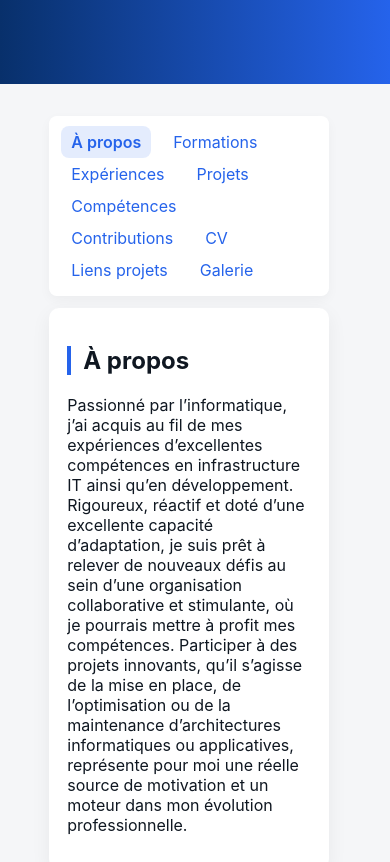
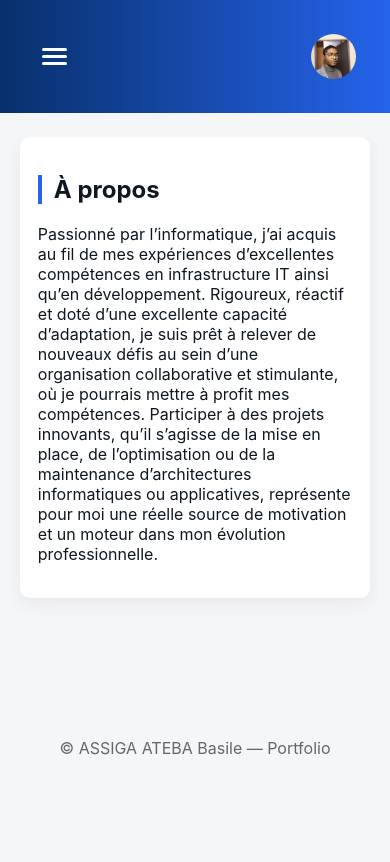
Before and after one commit to Karisma7/portofolio, an Angular app: page / in a window 390 px wide. Shown: the top 862 px of the page. Built offline with nearby package versions, Linux system fonts and the light colour scheme.

Commit message:
update responsivite

```diff
--- a/src/app/app.component.css
+++ b/src/app/app.component.css
@@ -1,5 +1,6 @@
 :root{--accent:#0b74de}
-.container{max-width:85%;margin:0 auto;padding:20px}
+/* Réduction des marges latérales et largeur max */
+.container{max-width:98vw;margin:0 auto;padding-left:8px;padding-right:8px;padding-top:20px;padding-bottom:20px}
 header{background:linear-gradient(90deg,#08306b,var(--accent));color:#fff;padding:22px}
 h2{border-left:4px solid var(--accent);padding-left:12px}
 .grid{display:grid;grid-template-columns:repeat(auto-fit,minmax(220px,1.5fr));gap:16px}
@@ -12,9 +13,9 @@ footer{padding:18px 0;text-align:center;color:#666}
 .content{flex:1}
 
 /* New three-column layout */
-.layout-grid{display:grid;grid-template-columns:260px 1.4fr;gap:24px;align-items:start; height:calc(100vh - 120px) /* hauteur augmentée : occupe quasiment toute la fenêtre jusqu'au pied */;}
+.layout-grid{display:grid;grid-template-columns:320px 2fr;gap:32px;align-items:start; height:calc(100vh - 120px) /* hauteur augmentée : occupe quasiment toute la fenêtre jusqu'au pied */;}
 .left-col{ height:100%; overflow:hidden }
-.center-col{ height:100%; overflow-y:auto; padding-right:12px }
+.center-col{ height:100%; overflow-y:auto; padding-right:12px; padding-bottom:60px }
 .top-rubriques{background:transparent;padding:8px 0;margin-bottom:12px}
 .top-rubriques{
   background:var(--card);
@@ -26,7 +27,7 @@ footer{padding:18px 0;text-align:center;color:#666}
   box-shadow:0 4px 12px rgba(2,6,23,0.04);
   border-radius:8px;
 }
-.top-rubriques ul{display:flex;gap:12px;list-style:none;padding:8px 12px;margin:0;align-items:center;flex-wrap:wrap}
+.top-rubriques ul{display:flex;gap:12px;list-style:none;padding:10px 12px;margin:0;align-items:center;flex-wrap:wrap}
 .top-rubriques li{margin:0}
 .top-rubriques a{color:var(--accent);text-decoration:none;padding:6px 10px;border-radius:8px}
 .top-rubriques a.active{background:rgba(37,99,235,0.12);font-weight:600}
@@ -44,16 +45,42 @@ footer{padding:18px 0;text-align:center;color:#666}
 .tech{font-style:italic;color:#444;margin-top:8px}
 .more{display:inline-block;margin-top:8px;color:var(--accent)}
 
-@media(max-width:904px){
+/* Header styles */
+.header-content{display:flex;justify-content:space-between;align-items:center}
+.hamburger-menu{display:none;background:none;border:none;cursor:pointer;padding:8px;flex-direction:column;gap:4px;z-index:1001}
+.hamburger-menu span{display:block;width:25px;height:3px;background:#fff;transition:all 0.3s ease;border-radius:2px}
+.hamburger-menu.active span:nth-child(1){transform:rotate(45deg) translate(7px,7px)}
+.hamburger-menu.active span:nth-child(2){opacity:0}
+.hamburger-menu.active span:nth-child(3){transform:rotate(-45deg) translate(7px,-7px)}
+.header-profile{display:none}
+.avatar-small{width:45px;height:45px;border-radius:50%;overflow:hidden;background:linear-gradient(135deg,#e6eefb,#f1f8ff);display:flex;align-items:center;justify-content:center;position:relative}
+.avatar-small img{width:100%;height:100%;object-fit:cover}
+.avatar-small .initials{position:absolute;font-weight:700;color:#08306b;font-size:16px}
+
+@media(max-width:936px){
   .layout{flex-direction:column}
   .profile{width:auto}
   /* switch to single column and hide left column (we show a mobile profile inside center) */
   .layout-grid{grid-template-columns:1fr; height:auto}
   .left-col{display:none}
-  .mobile-profile{display:block;margin-bottom:12px}
+  .mobile-profile{display:none} /* Cache aussi le mobile-profile dans la colonne */
   body{overflow:auto} /* allow page scroll on small screens */
-  .center-col{height:auto;overflow:visible}
-  .top-rubriques ul{justify-content:flex-start}
+  .center-col{height:auto;overflow-y:auto;max-height:calc(100vh - 80px);padding:0 2vw;padding-bottom:80px}
+
+  /* Hamburger menu visible en mobile */
+  .hamburger-menu{display:flex}
+  .header-profile{display:block}
+
+  /* Menu déroulant */
+  .top-rubriques{position:fixed;top:66px;left:0;right:0;background:#fff;box-shadow:0 4px 12px rgba(0,0,0,0.15);transform:translateY(-120%);transition:transform 0.3s ease;z-index:1000;max-height:calc(100vh - 66px);overflow-y:auto}
+  .top-rubriques.open{transform:translateY(0)}
+  .top-rubriques ul{flex-direction:column;align-items:stretch;padding:12px}
+  .top-rubriques li{width:100%}
+  .top-rubriques a{display:block;padding:12px 16px;border-bottom:1px solid #f0f0f0}
+  .top-rubriques a.active{background:rgba(37,99,235,0.12)}
+
+  /* Colonne 2 pleine largeur */
+  .container{max-width:100%;padding:12px}
 }
 
 /* mobile-profile hidden by default on larger screens */
--- a/src/app/app.component.html
+++ b/src/app/app.component.html
@@ -1,8 +1,19 @@
 <header class="topbar">
-  <div class="container">
+  <div class="container header-content">
+    <button class="hamburger-menu" (click)="toggleMenu()" [class.active]="menuOpen">
+      <span></span>
+      <span></span>
+      <span></span>
+    </button>
     <div class="brand">
       <!-- <h1>{{ data.name }}</h1>
       <p>Ingénieur développeur Informatique</p> -->
+    </div>
+    <div class="header-profile">
+      <div class="avatar-small">
+        <img [src]="profilePhotoSrc" alt="Photo" (load)="onImageLoad()" (error)="onImageError()">
+        <div class="initials" *ngIf="!imageLoaded">{{ initials }}</div>
+      </div>
     </div>
   </div>
 </header>
@@ -16,7 +27,7 @@
     <div class="mobile-profile">
       <app-profile></app-profile>
     </div>
-    <nav class="top-rubriques">
+    <nav class="top-rubriques" [class.open]="menuOpen">
       <ul>
         <li><a href="#" (click)="selectCategory('about'); $event.preventDefault()" [class.active]="selectedCategory==='about'">À propos</a></li>
         <li><a href="#" (click)="selectCategory('formation'); $event.preventDefault()" [class.active]="selectedCategory==='formation'">Formations</a></li>
--- a/src/app/app.component.ts
+++ b/src/app/app.component.ts
@@ -20,7 +20,13 @@ import { CvComponent } from './cv/cv.component';
   styleUrls: ['./app.component.css']
 })
 export class AppComponent {
-  constructor(public data: PortfolioDataService) {}
+  menuOpen = false;
+  imageLoaded = false;
+  profilePhotoSrc = '';
+
+  constructor(public data: PortfolioDataService) {
+    this.profilePhotoSrc = this.data.contact?.photo || 'assets/logos/pp.jpeg';
+  }
 
   get initials(): string {
     const name = this.data?.name || '';
@@ -30,5 +36,19 @@ export class AppComponent {
 
   selectCategory(cat: string) {
     this.selectedCategory = cat;
+    // Fermer le menu après sélection sur mobile
+    this.menuOpen = false;
+  }
+
+  toggleMenu() {
+    this.menuOpen = !this.menuOpen;
+  }
+
+  onImageLoad() {
+    this.imageLoaded = true;
+  }
+
+  onImageError() {
+    this.imageLoaded = false;
   }
 }
```
